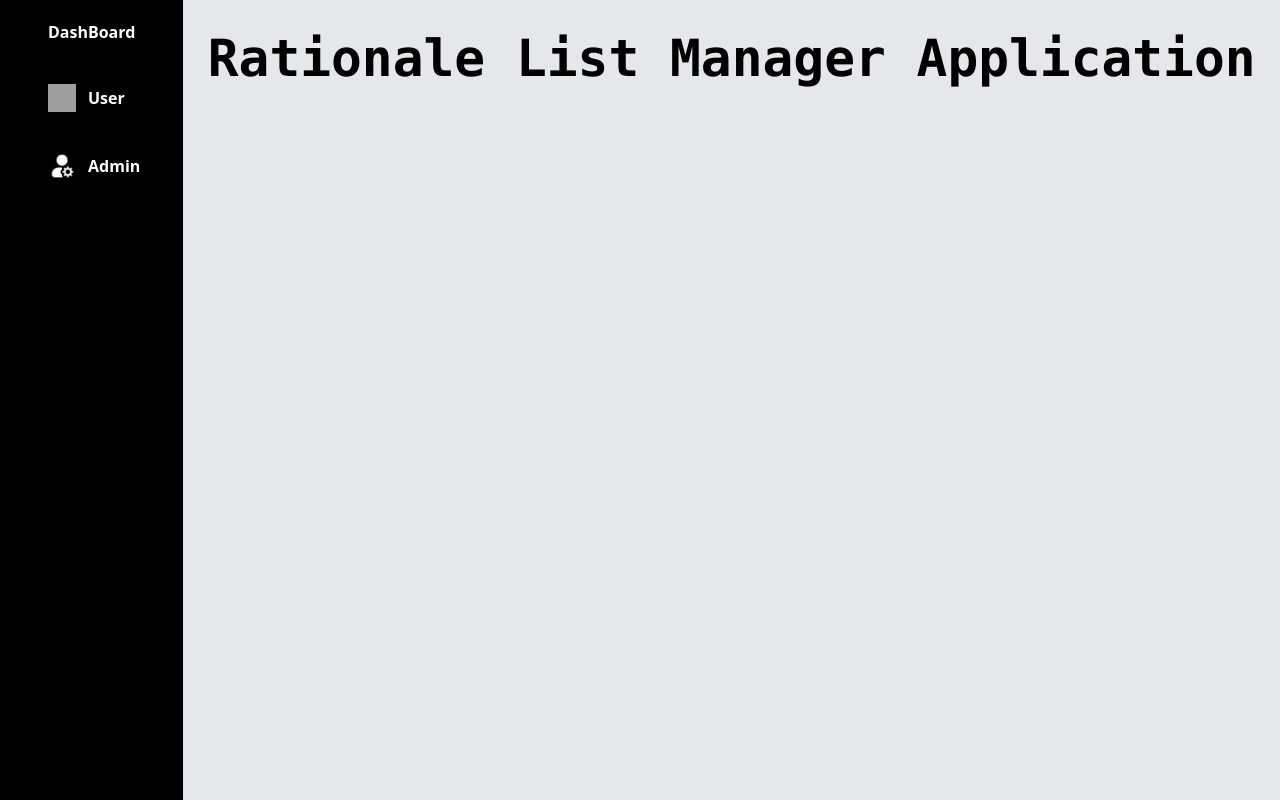
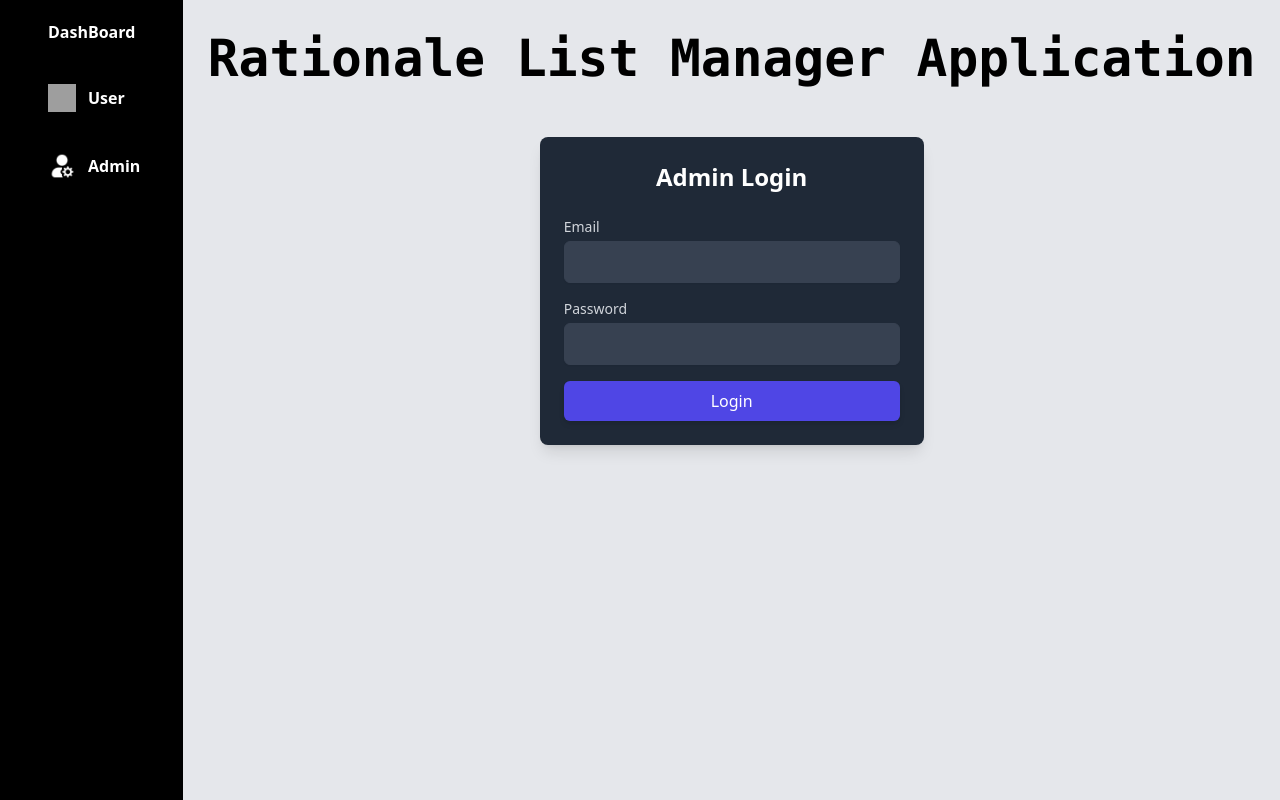
Before and after one commit to naseefhassan/CineBuff_Client, a React (Vite) app: page /admin in a window 1280 px wide. Both pictures are taken after a click on the element "Admin". Built offline with nearby package versions, Linux system fonts and the light colour scheme; grey boxes are pictures that could not be loaded.

Commit message:
login added for the admin

```diff
--- a/src/Components/User/ShowBill.jsx
+++ b/src/Components/User/ShowBill.jsx
@@ -1,10 +1,69 @@
+import axiosInstance from "../../Api/axios";
+import { useEffect, useState } from "react";
+function ShowBill() {
+  const [showBill, setShowBill] = useState();
+  useEffect(() => {
+    const fetchData = async () => {
+      try {
+        const response = await axiosInstance.get("/showBill");
+        setShowBill(response.data.showBill);
+      } catch (error) {
+        console.error(error);
+      }
+    };
+    fetchData();
+  }, []);
+  console.log(showBill);
 
-function ShowBill() {
   return (
     <div>
-    <h1 className="text-center font-bold text-[3vw] sm:text-xl">Show Bill</h1>
-  </div>
-  )
+      <h1 className="text-center font-bold text-[3vw] sm:text-xl">Show Bill</h1>
+      {showBill &&
+        showBill.map((item) => (
+          <div
+            key={item._id}
+            className="sm:flex justify-between px-3 gap-3 bg-white rounded-md my-3"
+          >
+            <div className=" m-3">
+              <div className="sm:flex gap-1 my-1">
+                <h1 className="font-semibold">Patient Name : </h1>
+                <h1> {item.patientName}</h1>
+              </div>
+              <div className="sm:flex gap-1 my-1">
+                <h1 className="font-semibold">Doctor Name : </h1>
+                <h1> {item.doctorName}</h1>
+              </div>
+              <div className="sm:flex gap-1 my-1">
+                <h1 className="font-semibold">Phone Number: </h1>
+                <h1> {item.phoneNumber}</h1>
+              </div>
+              <div className="sm:flex gap-1 my-1">
+                <h1 className="font-semibold">Cost : </h1>
+                <h1>{item.cost} </h1>
+              </div>
+              <div className="sm:flex gap-1 my-1">
+                <h1 className="font-semibold">Date of service: </h1>
+                <h1> {item.dateOfService}</h1>
+              </div>
+            </div>
+            <div className=" m-3">
+              <div className="">
+                <h1 className="font-semibold">Specialty Code</h1>
+                <h1>{item.specialtyCode}</h1>
+              </div>
+              <div className="">
+                <h1 className="font-semibold">Status</h1>
+                <h1>{item.billStatus}</h1>
+              </div>
+              <div className="">
+                <h1 className="font-semibold">Rationale</h1>
+                <h1>.........</h1>
+              </div>
+            </div>
+          </div>
+        ))}
+    </div>
+  );
 }
 
-export default ShowBill
+export default ShowBill;
--- a/src/Pages/AdminPage.jsx
+++ b/src/Pages/AdminPage.jsx
@@ -1,9 +1,93 @@
-
+import { useState } from "react";
+import axiosInstance from "../Api/axios";
+import { useDispatch } from "react-redux";
+import { setToken } from "../Redux/Jwt";
 
 function AdminPage() {
+  const dispath = useDispatch();
+  const [email, setEmail] = useState("");
+  const [password, setPassword] = useState("");
+  const [errorMessage, setErrorMessage] = useState("");
+
+  // Handle form submission
+  const handleSubmit = async (e) => {
+    e.preventDefault();
+
+    try {
+      // Send a POST request to the backend
+      const response = await axiosInstance.post("/admin/login", {
+        email: email,
+        password: password,
+      });
+      const Jwt = response.data.token;
+      dispath(setToken(Jwt));
+    } catch (error) {
+      setErrorMessage(error.response.data.message || "An error occurred.");
+    }
+  };
+
   return (
+    <div className="flex justify-center items-center my-10 ">
+      <div className="w-full max-w-sm p-6 bg-gray-800 rounded-lg shadow-lg">
+        <h1 className="text-center text-2xl font-bold mb-6 text-white">
+          Admin Login
+        </h1>
+        <form onSubmit={handleSubmit} className="space-y-4">
+          {/* Email Input */}
+          <div>
+            <label
+              htmlFor="email"
+              className="block text-sm font-medium text-gray-300"
+            >
+              Email
+            </label>
+            <input
+              type="email"
+              id="email"
+              value={email}
+              onChange={(e) => setEmail(e.target.value)}
+              className="mt-1 block w-full border border-gray-700 rounded-md bg-gray-700 text-white shadow-sm p-2 focus:border-indigo-500 focus:ring-indigo-500"
+              required
+            />
+          </div>
 
-    <></>
+          {/* Password Input */}
+          <div>
+            <label
+              htmlFor="password"
+              className="block text-sm font-medium text-gray-300"
+            >
+              Password
+            </label>
+            <input
+              type="password"
+              id="password"
+              value={password}
+              onChange={(e) => setPassword(e.target.value)}
+              className="mt-1 block w-full border border-gray-700 rounded-md bg-gray-700 text-white shadow-sm p-2 focus:border-indigo-500 focus:ring-indigo-500"
+              required
+            />
+          </div>
+
+          {/* Error Message */}
+          {errorMessage && (
+            <div className="text-red-500 text-xs mt-1 text-center">
+              {errorMessage}
+            </div>
+          )}
+
+          {/* Submit Button */}
+          <div>
+            <button
+              type="submit"
+              className="w-full py-2 px-4 bg-indigo-600 hover:bg-indigo-500 text-white rounded-md shadow-md focus:outline-none focus:ring-2 focus:ring-indigo-500 focus:ring-offset-2"
+            >
+              Login
+            </button>
+          </div>
+        </form>
+      </div>
+    </div>
   );
 }
 
```
